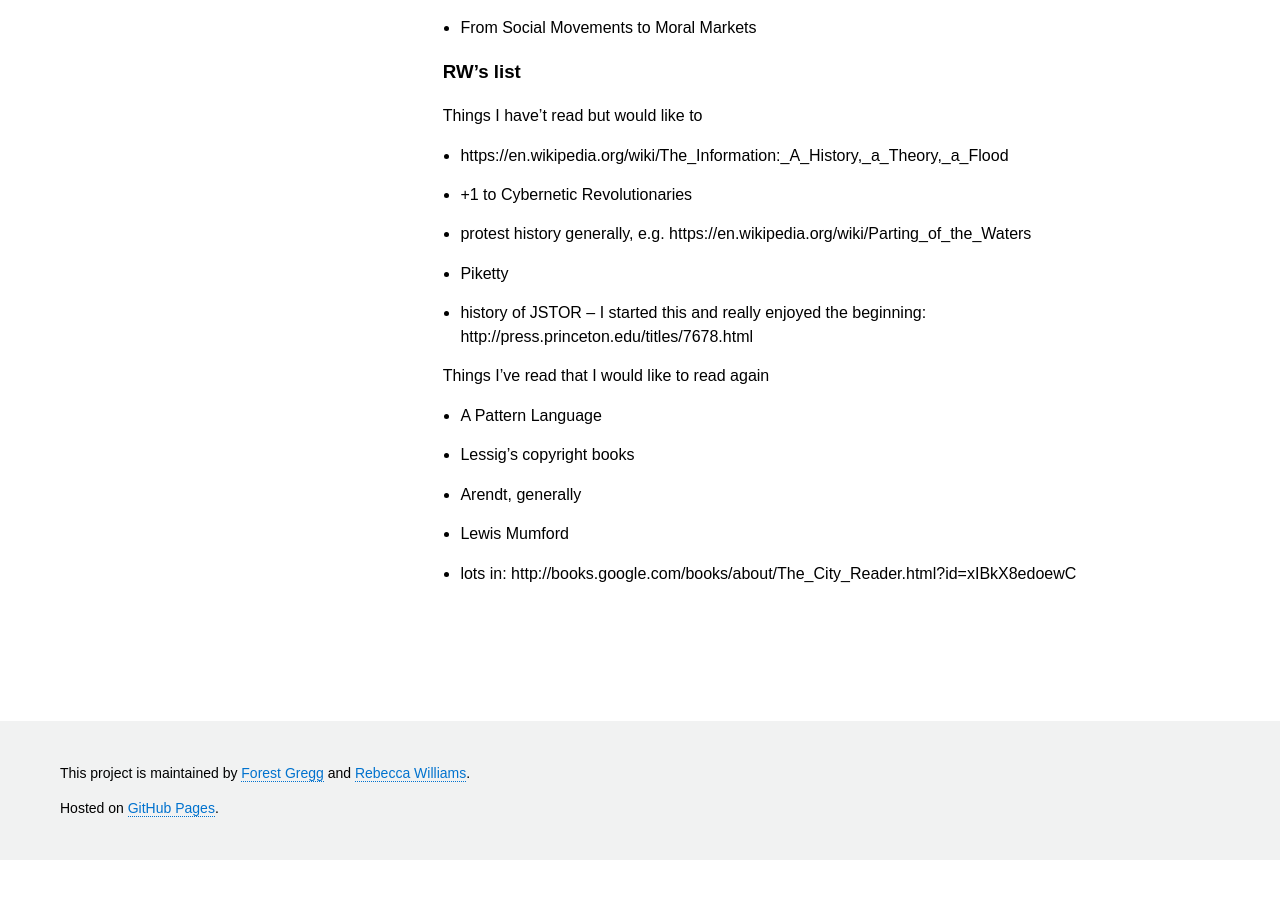
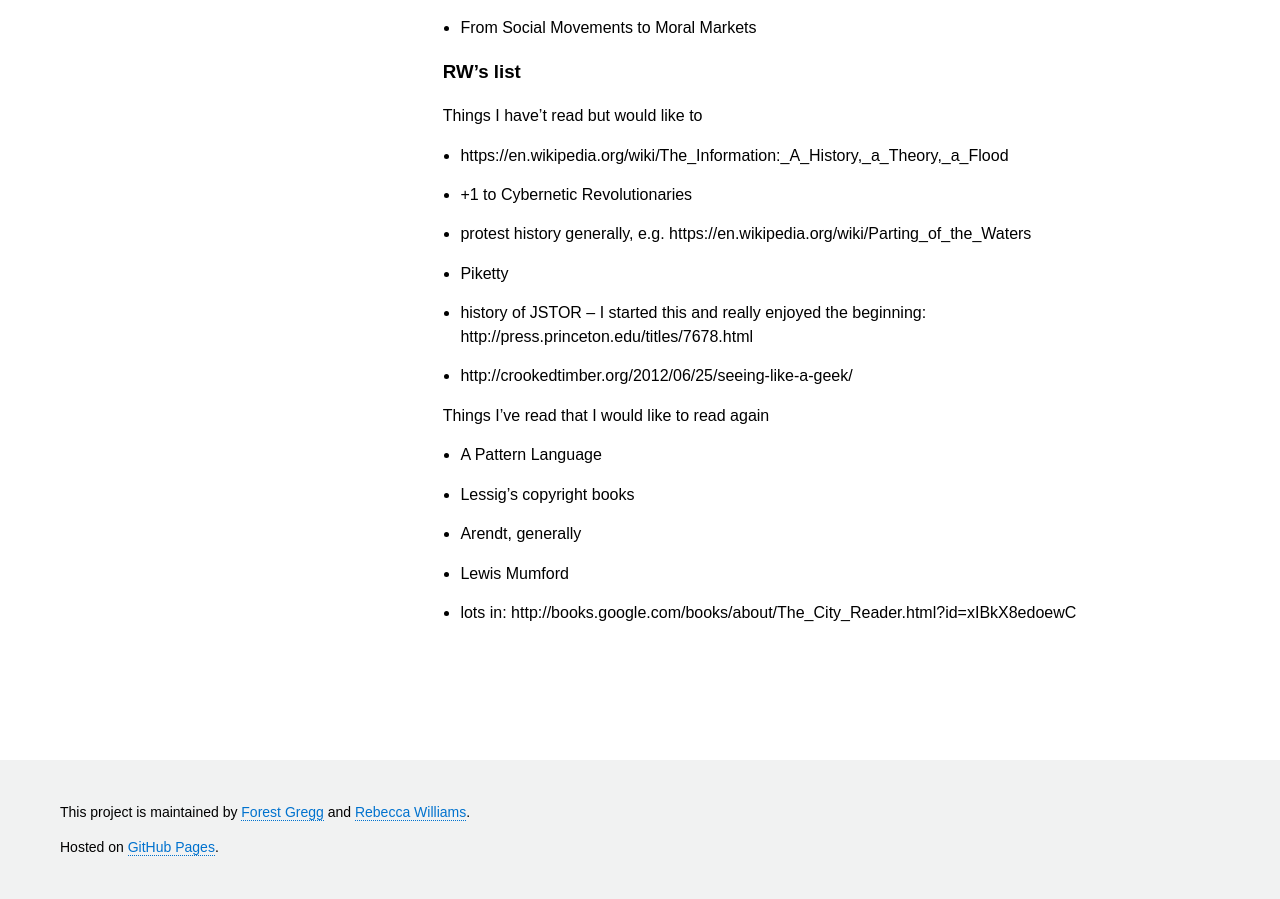
Before and after one commit to rebeccawilliams/bookclub, a Jekyll site: the page built from readinglist.md, in a window 1280 px wide and 900 px high, scrolled down 1099 px. Built offline with Jekyll 4.4.1, drawn with Linux system fonts in a browser that asks for light colours; before the commit the page ends 1959 px from its top, so only the background shows below that; some of the changed lines change nothing that is shown.

Commit message:
Update readinglist.md

```diff
--- a/readinglist.md
+++ b/readinglist.md
@@ -42,6 +42,7 @@ Things I have't read but would like to
 - protest history generally, e.g. https://en.wikipedia.org/wiki/Parting_of_the_Waters
 - Piketty
 - history of JSTOR -- I started this and really enjoyed the beginning: http://press.princeton.edu/titles/7678.html
+- http://crookedtimber.org/2012/06/25/seeing-like-a-geek/
 
 Things I've read that I would like to read again
 
```
